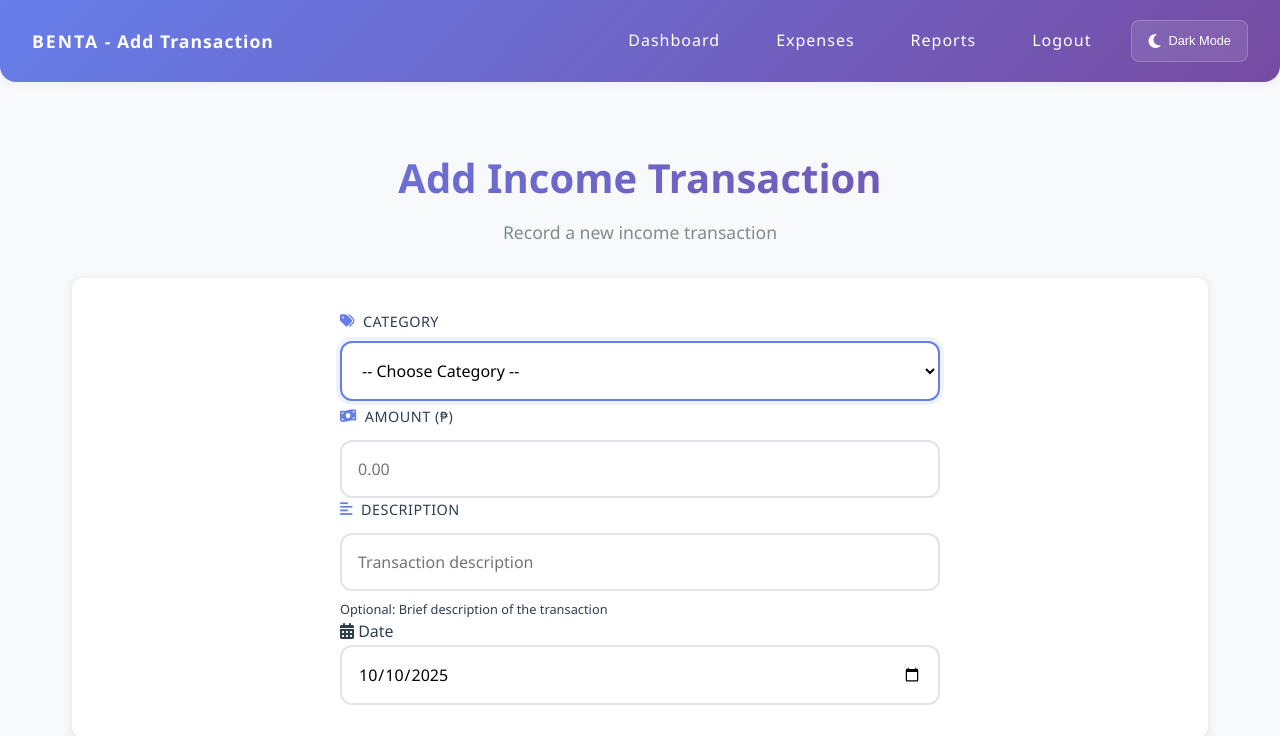
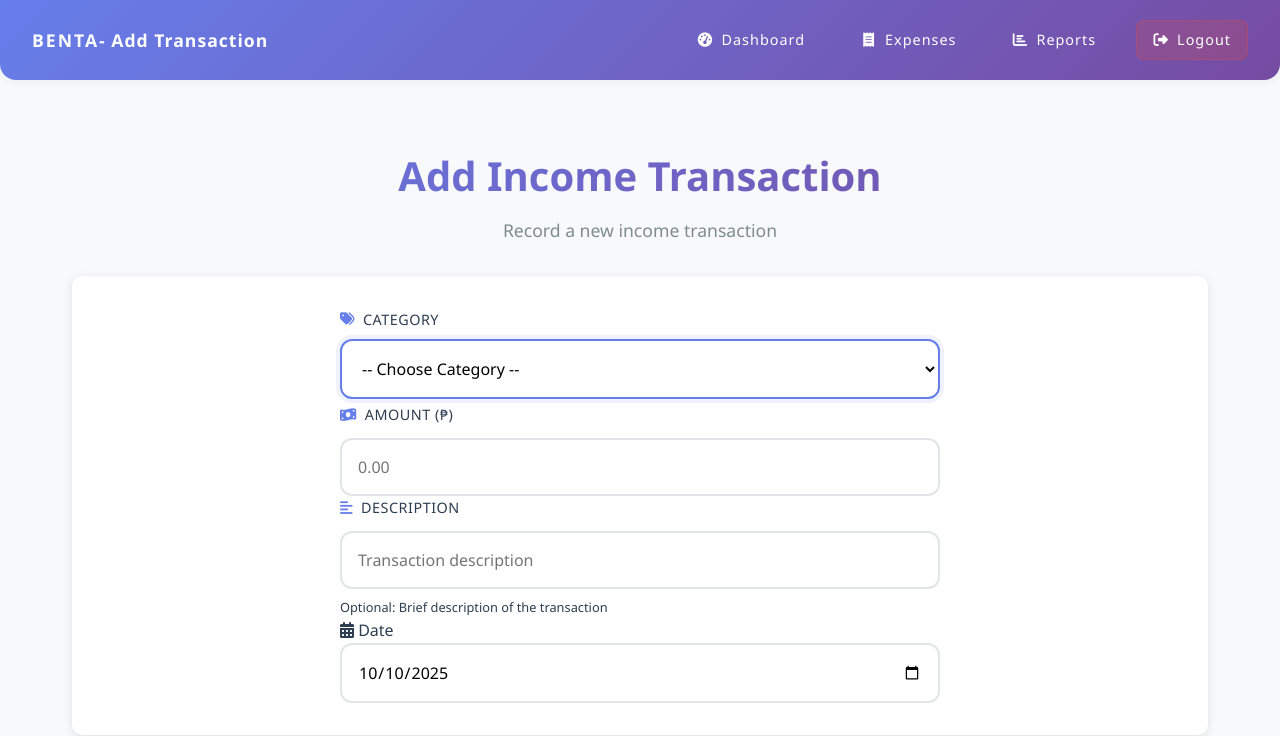
Before and after one commit to jesus-justin/B.E.N.T.A-2.0, a PHP site: page /user/add_transaction.php in a window 1280 px wide. Shown: the top 736 px of the page. Run offline with PHP 8.4, Linux system fonts and the light colour scheme; a user stored in the database is signed in; data comes from the database, SQL or seed files in the repository.

Commit message:
updated_header

```diff
--- a/user/add_transaction.php
+++ b/user/add_transaction.php
@@ -39,12 +39,26 @@ $cats = $pdo->query("SELECT * FROM categories WHERE type='income' ORDER BY name"
 </head>
 <body>
     <header class="topbar">
-        <div><strong>BENTA</strong> - Add Transaction</div>
-        <nav>
-            <a href="dashboard.php">Dashboard</a>
-            <a href="expenses.php">Expenses</a>
-            <a href="reports.php">Reports</a>
-            <a href="logout.php">Logout</a>
+        <div class="topbar-brand">
+            <strong>BENTA</strong> - Add Transaction
+        </div>
+        <nav class="topbar-nav">
+            <a href="dashboard.php" class="nav-link">
+                <i class="fas fa-tachometer-alt"></i>
+                <span>Dashboard</span>
+            </a>
+            <a href="expenses.php" class="nav-link">
+                <i class="fas fa-receipt"></i>
+                <span>Expenses</span>
+            </a>
+            <a href="reports.php" class="nav-link">
+                <i class="fas fa-chart-bar"></i>
+                <span>Reports</span>
+            </a>
+            <a href="logout.php" class="nav-link logout">
+                <i class="fas fa-sign-out-alt"></i>
+                <span>Logout</span>
+            </a>
         </nav>
     </header>
 
@@ -130,7 +144,6 @@ $cats = $pdo->query("SELECT * FROM categories WHERE type='income' ORDER BY name"
     </main>
 
     <script src="../assets/js/animations.js"></script>
-    <script src="../assets/js/dark-mode.js"></script>
     <script>
         document.addEventListener('DOMContentLoaded', function() {
             const form = document.getElementById('transactionForm');
```
Also changed, not shown: user/add_expense.php (+20 -6 lines), user/reports.php (+5 -3 lines).
